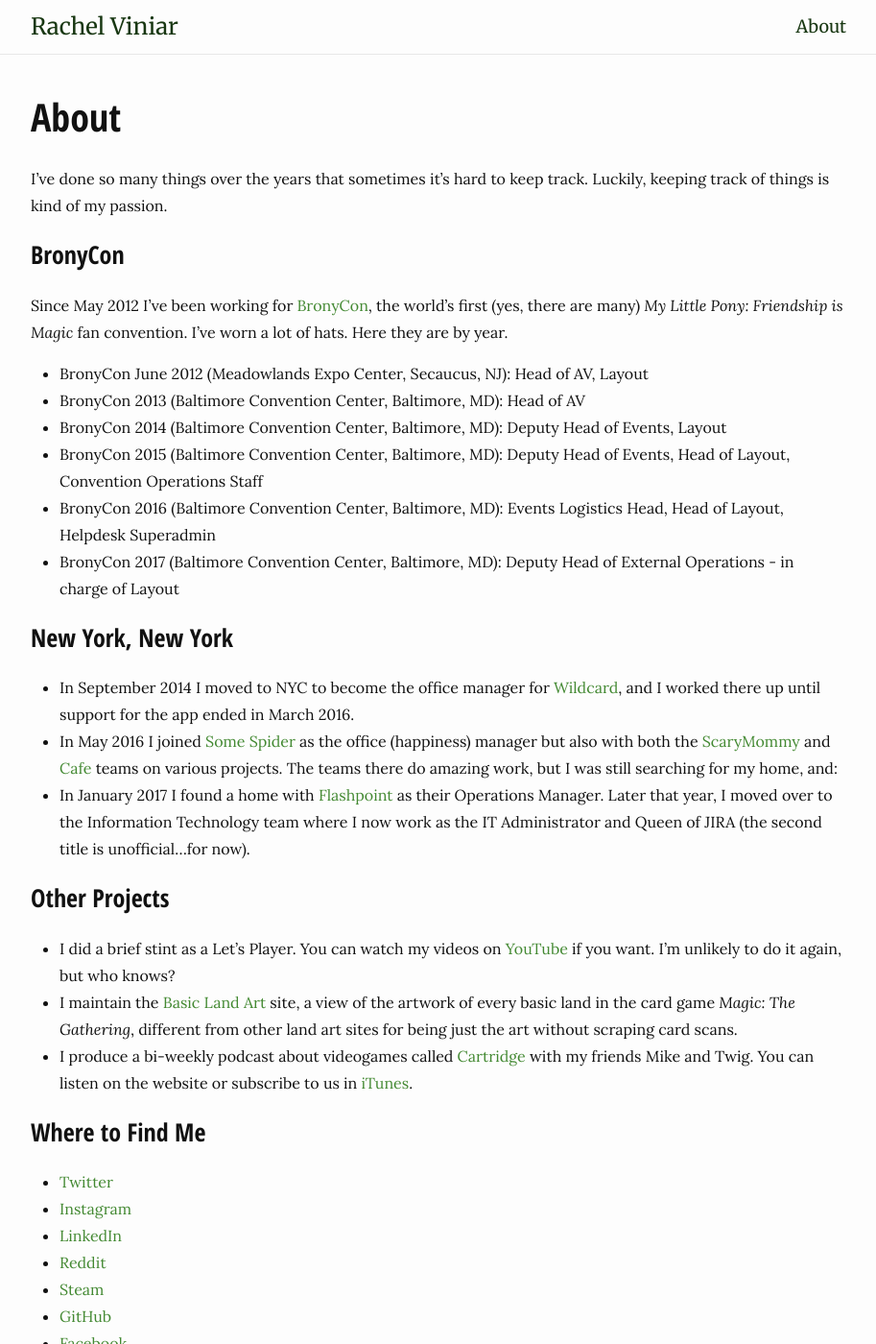
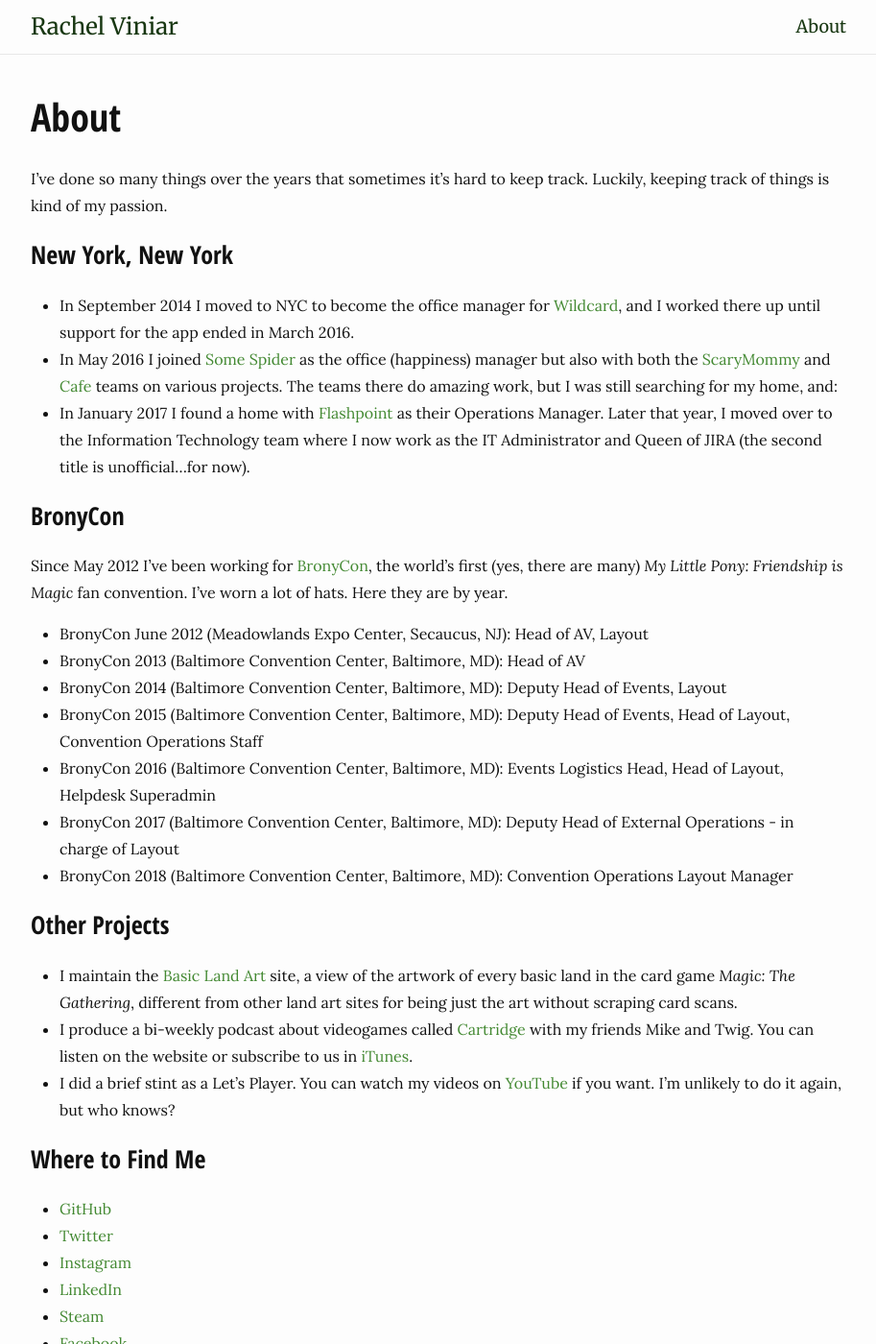
Before and after one commit to mattbischoff/RachelViniar.com, a Jekyll site: the page built from about.md, in a window 1280 px wide and 1400 px high. Shown: the whole window at 96% size, without its empty margins (183-1096 px from the left). Built offline with Jekyll 4.4.1, drawn with Linux system fonts in a browser that asks for light colours; some of the changed lines change nothing that is shown.

Commit message:
Update about.md
Rearranged some stuff on this page and added BronyCon 2018

```diff
--- a/about.md
+++ b/about.md
@@ -5,6 +5,11 @@
 ---
 
 I've done so many things over the years that sometimes it's hard to keep track. Luckily, keeping track of things is kind of my passion.
+
+### New York, New York
+- In September 2014 I moved to NYC to become the office manager for [Wildcard](https://twitter.com/wildcard), and I worked there up until support for the app ended in March 2016.
+- In May 2016 I joined [Some Spider](http://www.somespider.com) as the office (happiness) manager but also with both the [ScaryMommy](http://www.scarymommy.com) and [Cafe](http://www.cafe.com) teams on various projects. The teams there do amazing work, but I was still searching for my home, and:
+- In January 2017 I found a home with [Flashpoint](http://www.flashpoint-intel.com) as their Operations Manager. Later that year, I moved over to the Information Technology team where I now work as the IT Administrator and Queen of JIRA (the second title is unofficial...for now).
 
 ### BronyCon
 Since May 2012 I've been working for [BronyCon](http://bronycon.org), the world's first (yes, there are many) *My Little Pony: Friendship is Magic* fan convention. I've worn a lot of hats. Here they are by year.
@@ -15,22 +20,17 @@
 - BronyCon 2015 (Baltimore Convention Center, Baltimore, MD): Deputy Head of Events, Head of Layout, Convention Operations Staff
 - BronyCon 2016 (Baltimore Convention Center, Baltimore, MD): Events Logistics Head, Head of Layout, Helpdesk Superadmin
 - BronyCon 2017 (Baltimore Convention Center, Baltimore, MD): Deputy Head of External Operations - in charge of Layout
-
-### New York, New York
-- In September 2014 I moved to NYC to become the office manager for [Wildcard](https://twitter.com/wildcard), and I worked there up until support for the app ended in March 2016.
-- In May 2016 I joined [Some Spider](http://www.somespider.com) as the office (happiness) manager but also with both the [ScaryMommy](http://www.scarymommy.com) and [Cafe](http://www.cafe.com) teams on various projects. The teams there do amazing work, but I was still searching for my home, and:
-- In January 2017 I found a home with [Flashpoint](http://www.flashpoint-intel.com) as their Operations Manager. Later that year, I moved over to the Information Technology team where I now work as the IT Administrator and Queen of JIRA (the second title is unofficial...for now).
+- BronyCon 2018 (Baltimore Convention Center, Baltimore, MD): Convention Operations Layout Manager
 
 ### Other Projects
-- I did a brief stint as a Let's Player. You can watch my videos on [YouTube](https://www.youtube.com/user/emeraldsilver) if you want. I'm unlikely to do it again, but who knows?
 - I maintain the [Basic Land Art](http://basiclandart.tumblr.com) site, a view of the artwork of every basic land in the card game *Magic: The Gathering*, different from other land art sites for being just the art without scraping card scans.
 - I produce a bi-weekly podcast about videogames called [Cartridge](https://cartridge.simplecast.fm) with my friends Mike and Twig. You can listen on the website or subscribe to us in [iTunes](https://itunes.apple.com/us/podcast/cartridge/id1375851632).
+- I did a brief stint as a Let's Player. You can watch my videos on [YouTube](https://www.youtube.com/user/emeraldsilver) if you want. I'm unlikely to do it again, but who knows?
 
 ### Where to Find Me
+- [GitHub](https://github.com/crystalllized)
 - [Twitter](https://twitter.com/crystallized)
 - [Instagram](https://www.instagram.com/rachelviniar/)
 - [LinkedIn](https://www.linkedin.com/in/crystallized/)
-- [Reddit](https://www.reddit.com/user/crystallized/)
 - [Steam](http://steamcommunity.com/id/crystallization/)
-- [GitHub](https://github.com/crystalllized)
 - [Facebook](https://www.facebook.com/rachelviniar)
```
